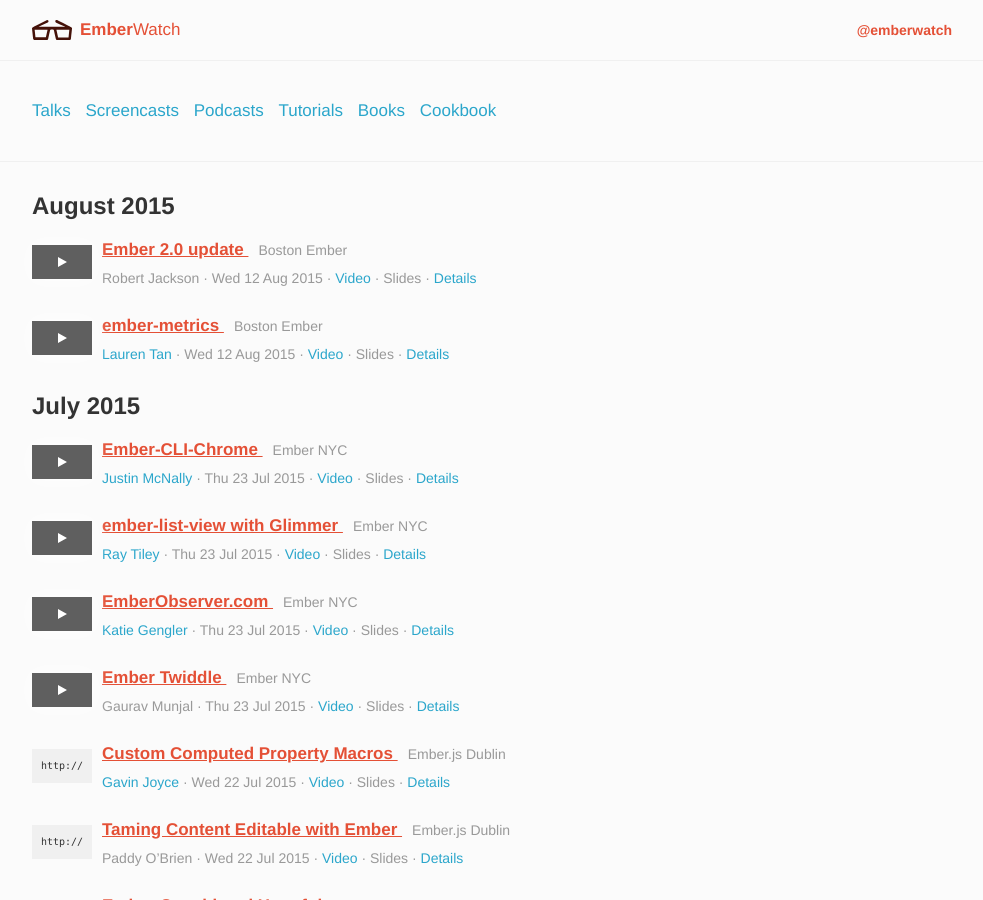
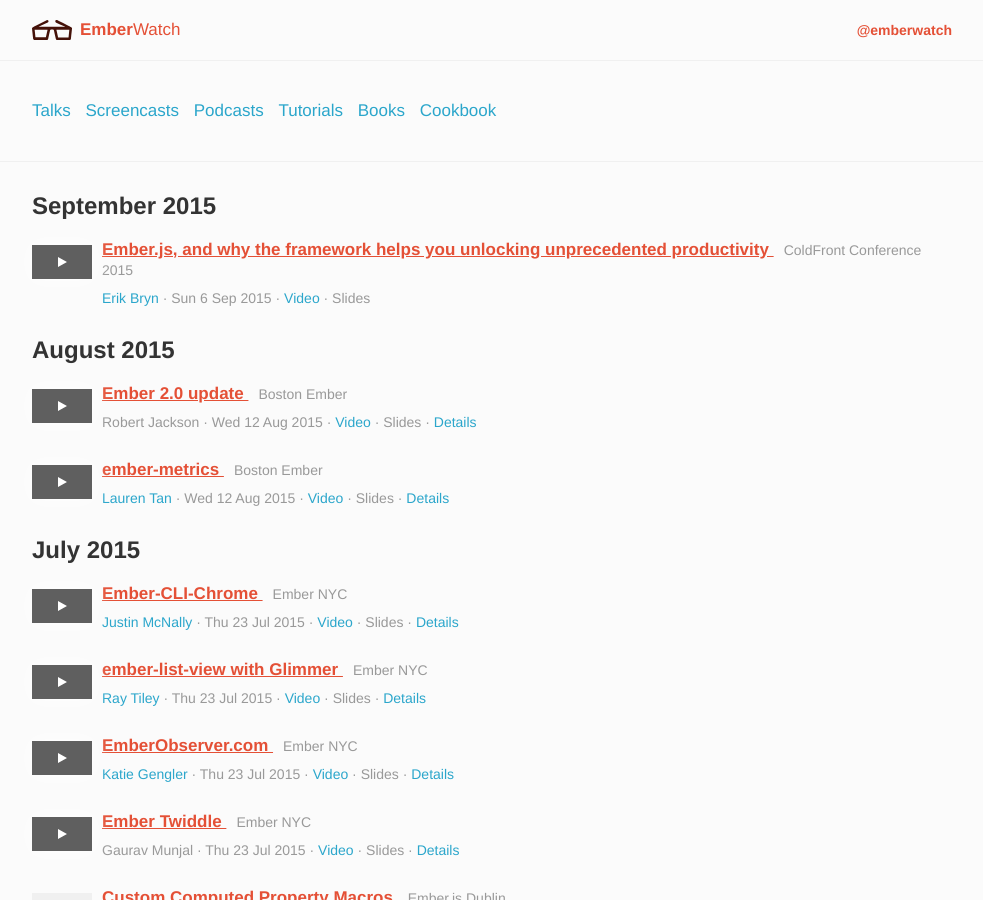
Before and after one commit to emberwatch/emberwatch, a Jekyll site: the page built from index.html, in a window 1280 px wide and 900 px high. Shown: the whole window, without its empty margins (148-1131 px from the left). Built offline with Jekyll 4.4.1, drawn with Linux system fonts in a browser that asks for light colours; Markdown is read by kramdown in place of the engine named in the settings; comment, search, counter and statistics services are not loaded; grey boxes are pictures that could not be loaded.

Commit message:
Add ErikBryn ColdFront Conf 2015 talk

```diff
--- a/_data/events.yml
+++ b/_data/events.yml
@@ -51,3 +51,5 @@
   id: 23
 - name: Wicked Good Ember Conference 2015
   id: 24
+- name: ColdFront Conference 2015
+  id: 25
--- a/_data/talks.yml
+++ b/_data/talks.yml
@@ -1,4 +1,11 @@
 ---
+- title: Ember.js, and why the framework helps you unlocking unprecedented productivity
+  date: '2015-09-06'
+  author_ids:
+  - 39
+  videos:
+  - https://www.youtube.com/watch?v=DIOrWkuCq6k
+  event_id: 25
 - title: ember-metrics
   date: '2015-08-12'
   author_ids:
```
